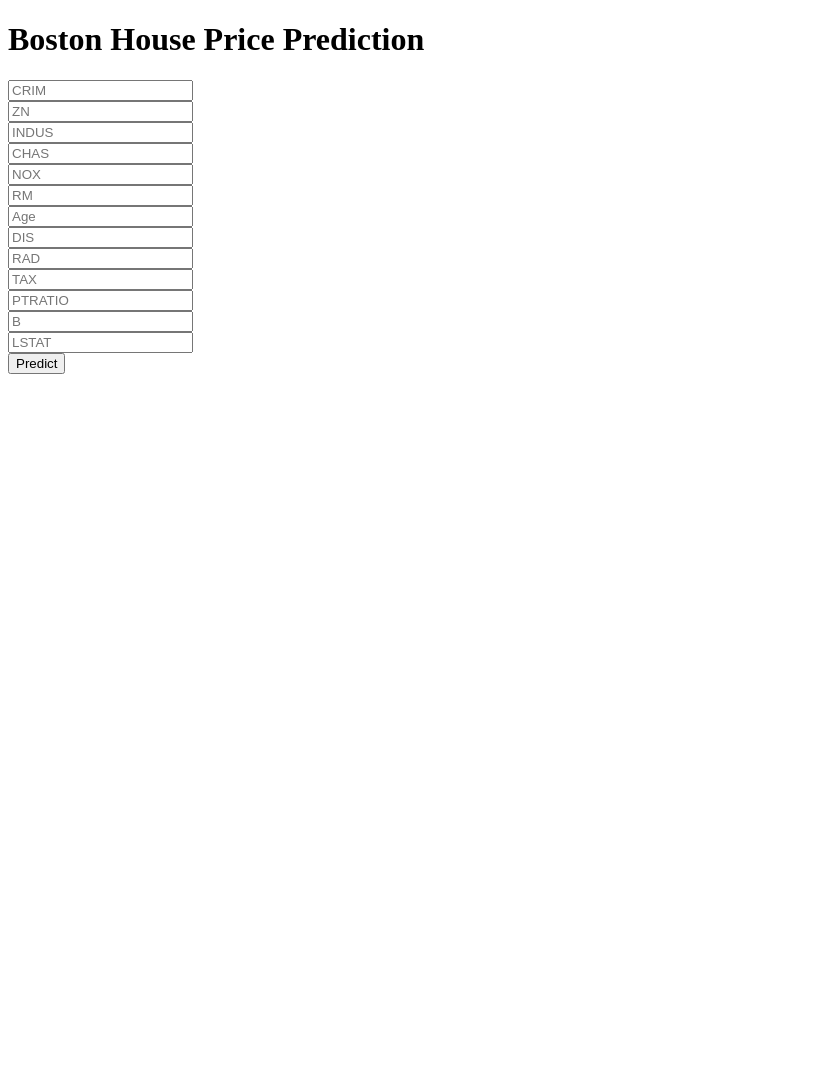
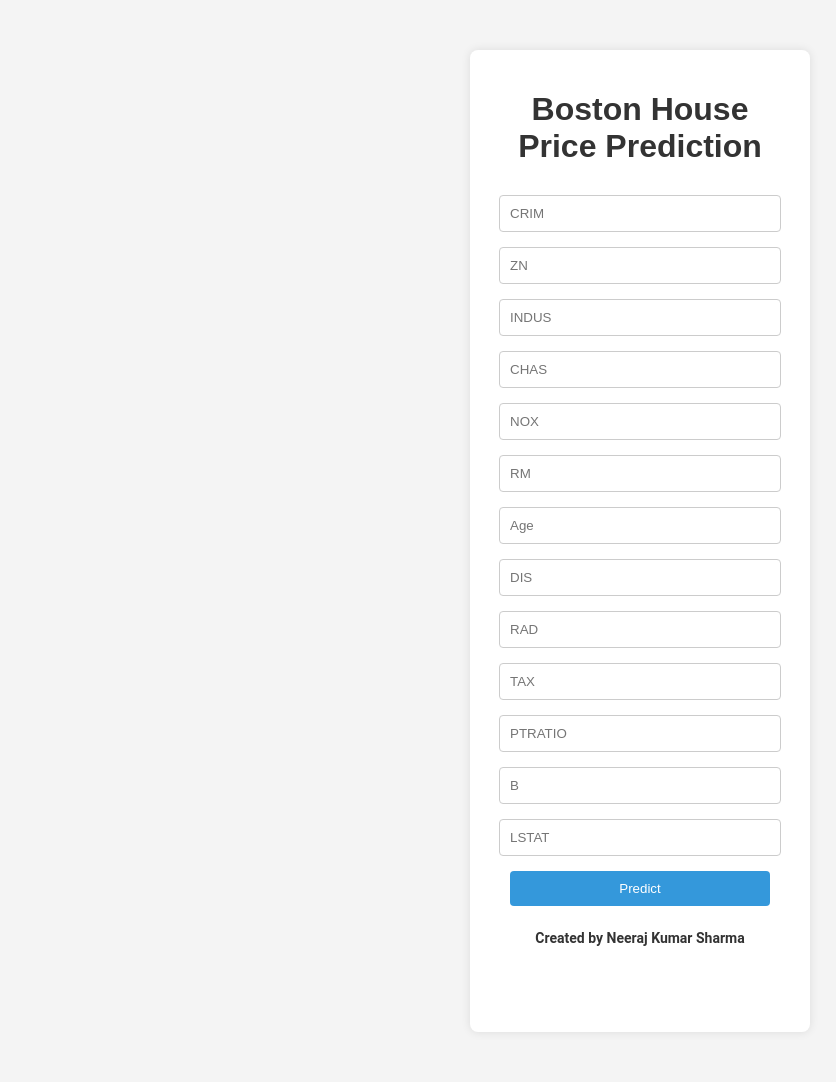
Before and after one commit to Niraj2020/BostonHousePricecPrediction, a Flask app: page / in a window 1280 px wide. Shown: the whole page, without its empty margins (0-836 px from the left). Before the commit the page ends 374 px from the top, so only its background shows below. Run offline with Flask 3, Linux system fonts and the light colour scheme; parts of the project's set-up code (start-up, migrations or seed data) failed here and were passed over.

Commit message:
HTML code modified

```diff
--- a/templates/home.html
+++ b/templates/home.html
@@ -13,6 +13,69 @@
 </head>
 
 <body>
+
+
+<style>
+  body {
+    font-family: 'Arimo', sans-serif;
+    background-color: #f4f4f4;
+    margin: 0;
+    padding: 0;
+  }
+
+  .login {
+    width: 300px;
+    margin: 50px auto;
+    text-align: center;
+    padding: 20px;
+    background: #fff;
+    border-radius: 8px;
+    box-shadow: 0px 0px 10px 0px rgba(0, 0, 0, 0.1);
+  }
+
+  .login h1 {
+    font-family: 'Arial', cursive;
+    font-size: 32px;
+    color: #333;
+    margin-bottom: 30px;
+  }
+  h5 {
+    font-family: 'Roboto', cursive;
+    font-size: 14px;
+    color: #333;
+    margin-bottom: 30px;
+  }
+
+  input[type="text"] {
+    width: calc(100% - 40px);
+    padding: 10px;
+    margin-bottom: 15px;
+    border: 1px solid #ccc;
+    border-radius: 4px;
+  }
+
+  button {
+    width: calc(100% - 40px);
+    padding: 10px;
+    border: none;
+    border-radius: 4px;
+    background-color: #3498db;
+    color: #fff;
+    cursor: pointer;
+    transition: background-color 0.3s ease;
+  }
+
+  button:hover {
+    background-color: #2980b9;
+  }
+
+  /* You can add more styling to enhance the look and feel */
+
+
+
+
+</style>
+
  <div class="login">
 	<h1>Boston House Price Prediction</h1>
 
@@ -35,6 +98,9 @@
 
 
         <button type="submit" class="btn btn-primary btn-block btn-large">Predict</button>
+        <h5>
+          Created by Neeraj Kumar Sharma
+        </h5>
     </form>
 
    <br>
```
